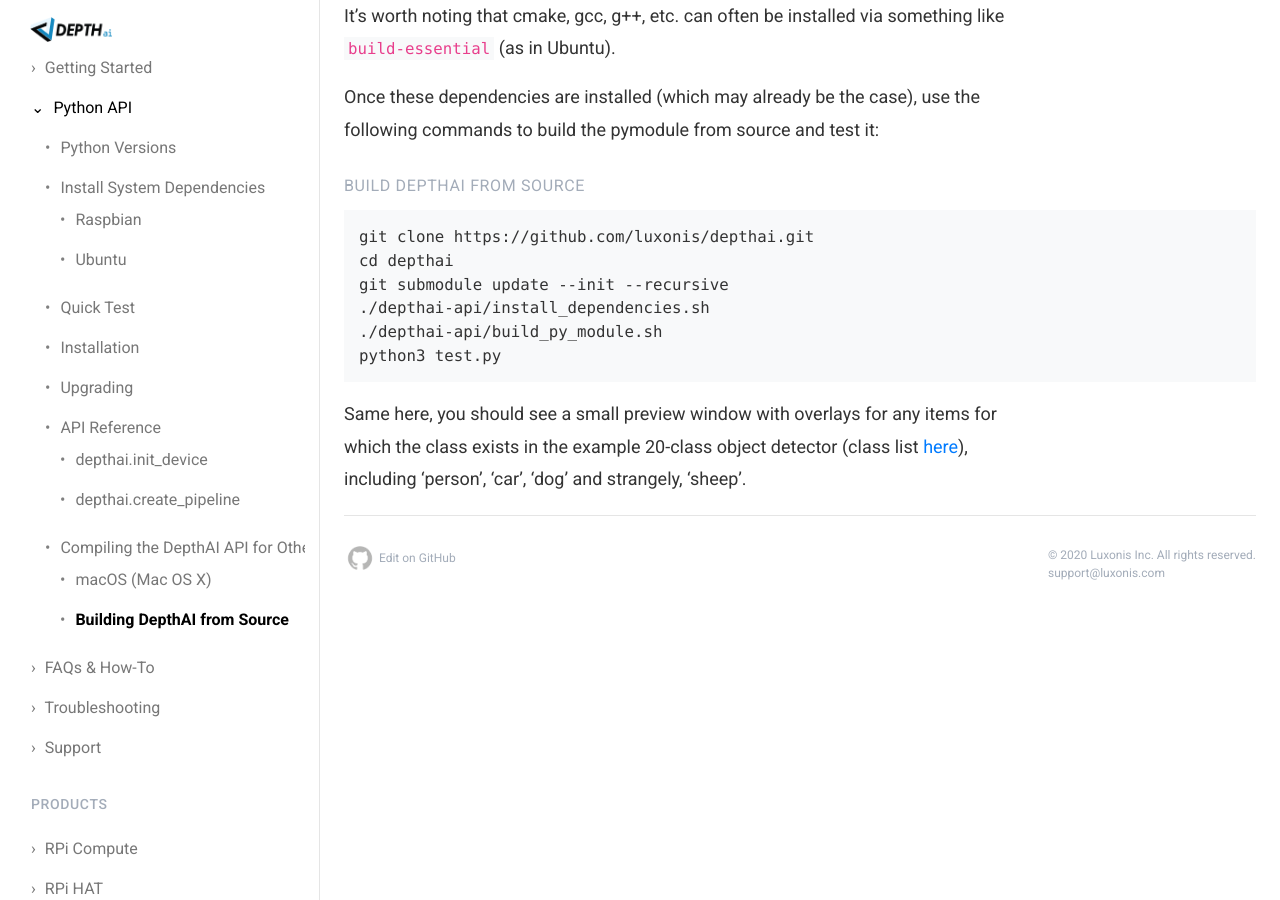
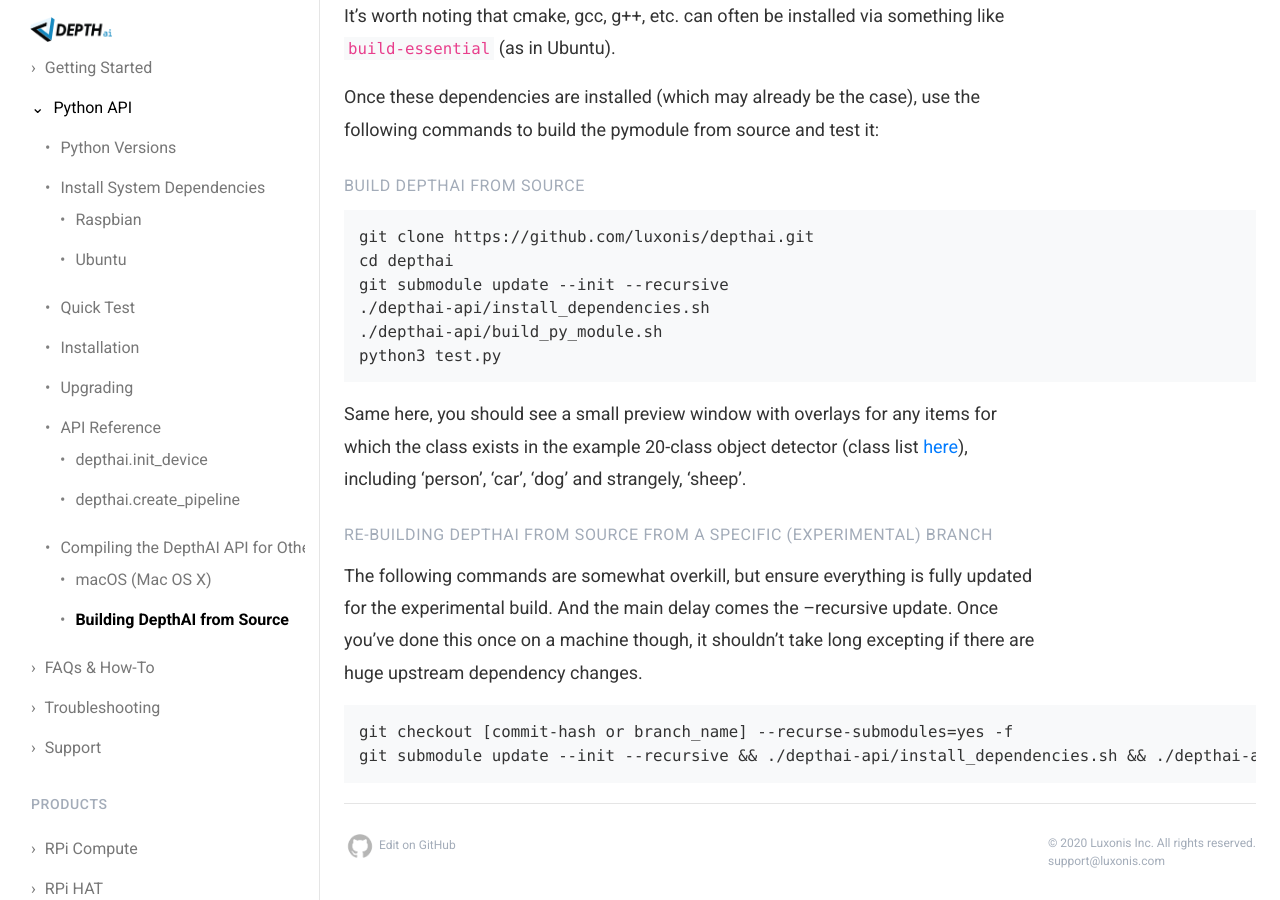
Before and after one commit to luxonis/depthai-docs-website, a Jekyll site: the page built from api.md, in a window 1280 px wide and 900 px high, scrolled down 6473 px. Built offline with Jekyll 4.4.1, drawn with Linux system fonts in a browser that asks for light colours; nearby versions of some CDN libraries.

Commit message:
Update api.md

````diff
--- a/api.md
+++ b/api.md
@@ -237,3 +237,11 @@ python3 test.py
 ```
 
 Same here, you should see a small preview window with overlays for any items for which the class exists in the example 20-class object detector (class list [here](https://github.com/luxonis/depthai/blob/master/resources/nn/mobilenet-ssd/mobilenet-ssd.json)), including 'person', 'car', 'dog' and strangely, 'sheep'.
+
+#### Re-building DepthAI from Source from a Specific (Experimental) Branch
+The following commands are somewhat overkill, but ensure everything is fully updated for the experimental build.  And the main delay comes the --recursive update.  Once you've done this once on a machine though, it shouldn't take long excepting if there are huge upstream dependency changes.
+
+```
+git checkout [commit-hash or branch_name] --recurse-submodules=yes -f
+git submodule update --init --recursive && ./depthai-api/install_dependencies.sh && ./depthai-api/build_py_module.sh --clean
+```
````
